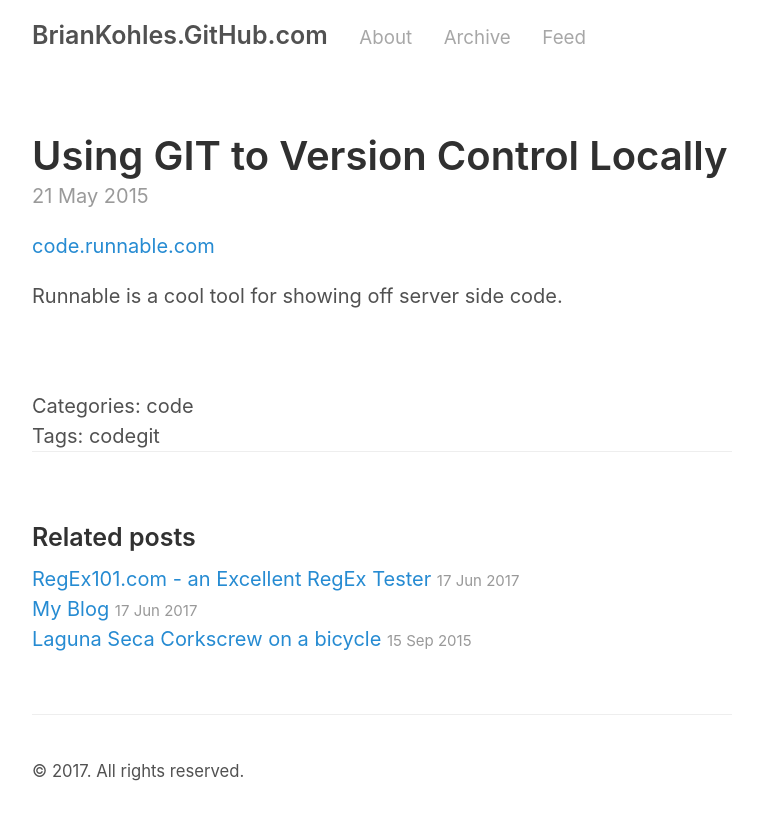
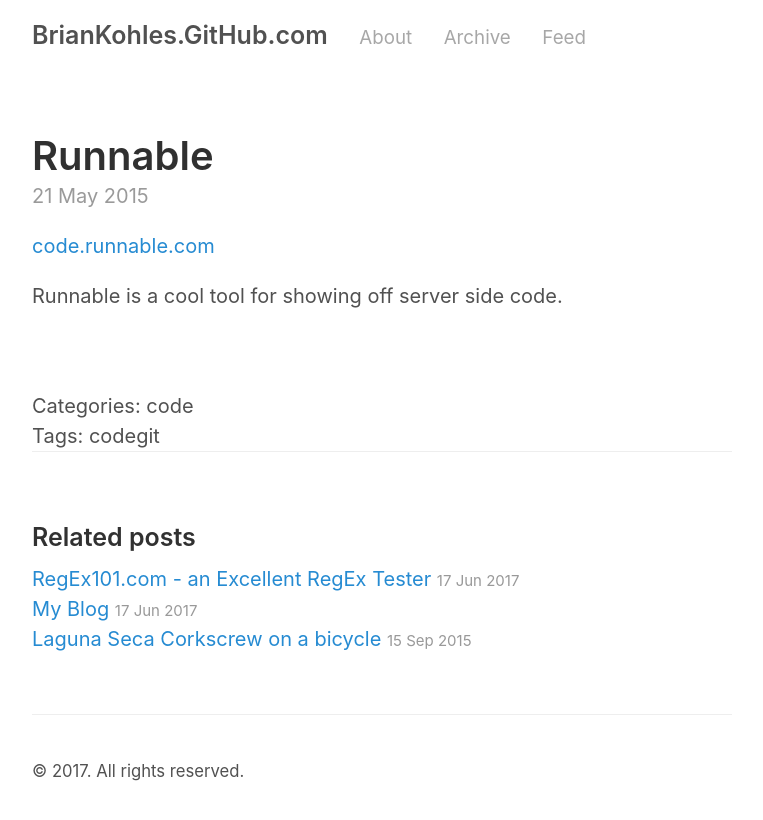
Before and after one commit to briankohles/briankohles.github.io, a Jekyll site: the page built from _posts/2015-05-14-Runnable-Code.md, in a window 1280 px wide. Shown: the top 820 px of the page, without its empty margins (258-1021 px from the left). Built offline with Jekyll 4.4.1, drawn with Linux system fonts in a browser that asks for light colours.

Commit message:
fixing directories

```diff
--- a/_posts/2015-05-14-Runnable-Code.md
+++ b/_posts/2015-05-14-Runnable-Code.md
@@ -1,6 +1,6 @@
 ---
 layout: post
-title: Using GIT to Version Control Locally
+title: Runnable
 date: 2015-05-21
 author: Brian Kohles
 tags: code git
```
